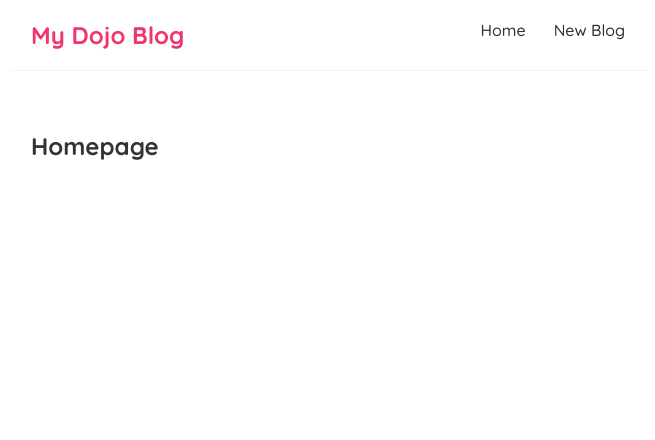
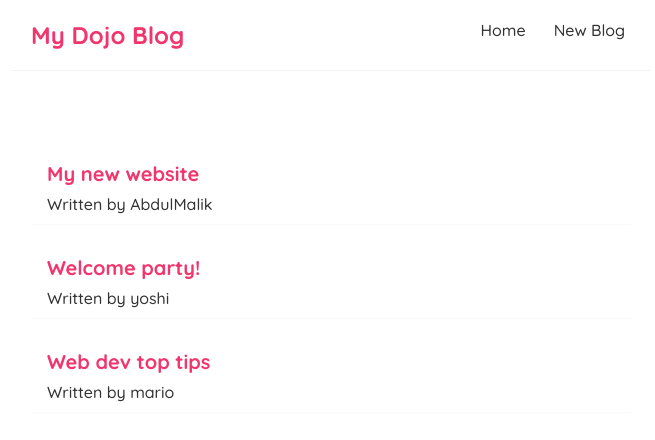
Before and after one commit to frontendprof/react-dojo-blog, a React (Create React App) app: page / in a window 1280 px wide. Shown: the top 440 px of the page, without its empty margins (309-964 px from the left). Built offline with nearby package versions, Linux system fonts and the light colour scheme.

Commit message:
Outputting lists with style

```diff
--- a/src/App.js
+++ b/src/App.js
@@ -1,5 +1,5 @@
 
-import Homepage from './components/Homepage/Homepage';
+import Home from './components/Home/Home';
 import Navbar from './components/Navbar/Navbar';
 
 function App() {
@@ -7,7 +7,7 @@
     <div className="App">
       <Navbar />
       <div className="content">
-        <Homepage />
+        <Home />
       </div>
     </div>
   );
--- /dev/null
+++ b/src/components/Home/Home.jsx
@@ -0,0 +1,23 @@
+import React,{useState} from 'react'
+
+const Home = () => {
+
+    const [blogs, setBlogs] = useState([
+        { title: 'My new website', body: 'lorem ipsum deydimi?..', author: 'AbdulMalik', id: 1 },
+        { title: 'Welcome party!', body: 'lorem ipsum takashi..', author: 'yoshi', id: 2 },
+        { title: 'Web dev top tips', body: 'lorem ipsum...', author: 'mario', id: 3 }
+      ])
+
+    return (
+        <div className="home">
+           {blogs.map(b=>(
+               <div className="blog-preview" key={b.id}>
+                   <h2>{b.title}</h2>
+                   <p>Written by {b.author}</p>
+               </div>
+           ))}
+        </div>
+    )
+}
+
+export default Home;
--- a/src/components/Homepage/Homepage.jsx
+++ /dev/null
@@ -1,11 +0,0 @@
-import React from 'react'
-
-const Homepage = () => {
-    return (
-        <div className="home">
-           <h2>Homepage</h2>
-        </div>
-    )
-}
-
-export default Homepage;
--- a/src/index.css
+++ b/src/index.css
@@ -41,3 +41,20 @@
   margin: 40px auto;
   padding: 20px;
 }
+
+/* blog previews / list */
+.blog-preview {
+  padding: 10px 16px;
+  margin: 20px 0;
+  border-bottom: 1px solid #fafafa;
+}
+
+.blog-preview:hover {
+  box-shadow: 1px 3px 5px rgba(0,0,0,0.1);
+}
+
+.blog-preview h2 {
+  font-size: 20px;
+  color: #f1356d;
+  margin-bottom: 8px;
+}
```
Also changed, not shown: 1 other file (tests, documents, lock files or other folders).
